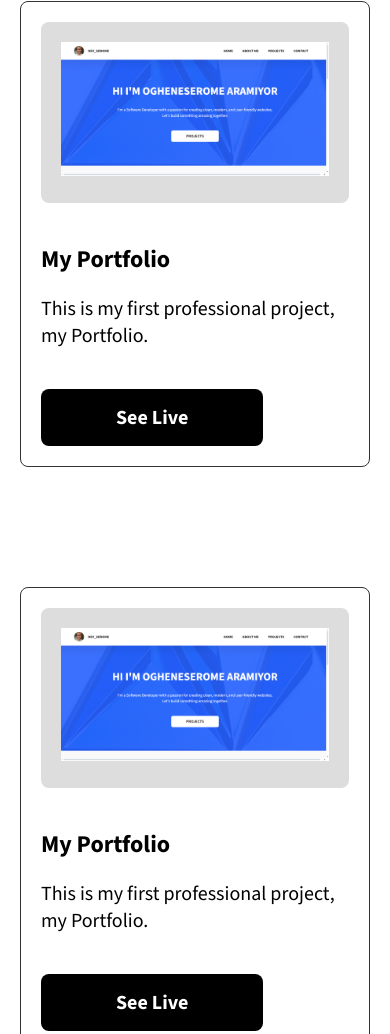
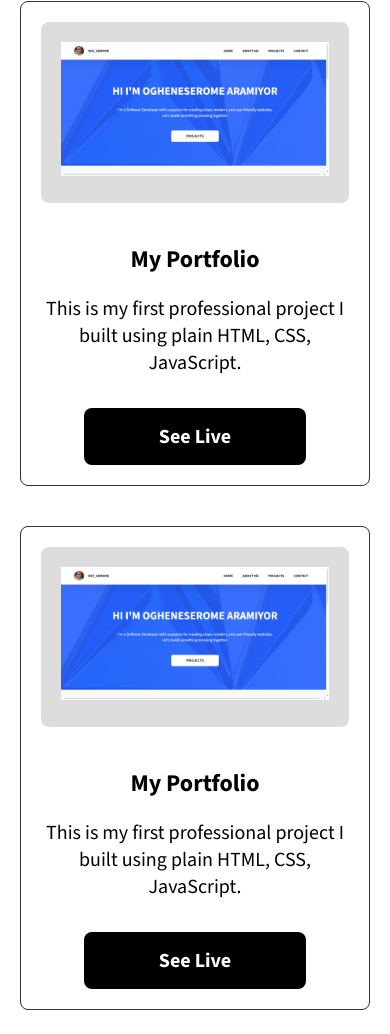
Before and after one commit to MSeries-kelvin/3o3e3rlio, a plain HTML site: page index.html in a window 390 px wide. Shown: the part 2568-3602 px from the top of the page. Drawn offline with nearby package versions, Linux system fonts and the light colour scheme.

Commit message:
projects section updated v1.1.0

```diff
--- a/index.html
+++ b/index.html
@@ -103,7 +103,7 @@
                             </div>
                             <div class="project-item-content">
                                 <h3>My Portfolio</h3>
-                                <p>This is my first professional project, my Portfolio.</p>
+                                <p>This is my first professional project I built using plain HTML, CSS, JavaScript.</p>
                                 <a href="#">See Live</a>
                             </div>
                         </li>
@@ -113,7 +113,7 @@
                             </div>
                             <div class="project-item-content">
                                 <h3>My Portfolio</h3>
-                                <p>This is my first professional project, my Portfolio.</p>
+                                <p>This is my first professional project I built using plain HTML, CSS, JavaScript.</p>
                                 <a href="#">See Live</a>
                             </div>
                         </li>
@@ -123,7 +123,7 @@
                             </div>
                             <div class="project-item-content">
                                 <h3>My Portfolio</h3>
-                                <p>This is my first professional project, my Portfolio.</p>
+                                <p>This is my first professional project I built using plain HTML, CSS, JavaScript.</p>
                                 <a href="#">See Live</a>
                             </div>
                         </li>
--- a/styles/index.css
+++ b/styles/index.css
@@ -326,8 +326,8 @@ section {
 }
 
 .projects-content__item {
-    display: grid;
-    grid-template-columns: 1fr 1fr;
+    display: flex;
+    align-items: center;
     gap: 80px;
     margin-bottom: 120px;
 }
@@ -340,6 +340,7 @@ section {
     padding: 20px;
     background-color: #dddddd;
     border-radius: 8px;
+    max-width: 50%;
 }
 
 .project-image-cont img {
@@ -352,7 +353,7 @@ section {
 }
 
 .project-item-content p {
-    margin-bottom: 40px;
+    margin-bottom: 32px;
 }
 
 .project-item-content a {
@@ -368,12 +369,24 @@ section {
 
 @media (max-width: 950px) {
     .projects-content__item {
-        display: flex;
         flex-direction: column;
         gap: 40px;
-        margin-bottom: 120px;
+        margin-bottom: 40px;
         border: 1px solid #333;
         padding: 20px;
         border-radius: 8px;
     }
+
+    .project-image-cont {
+        max-width: 100%;
+    }
+
+    .project-item-content {
+        text-align: center;
+    }
+
+    .project-item-content a {
+        border-radius: 8px;
+        margin: 0 auto;
+    }
 }
```
